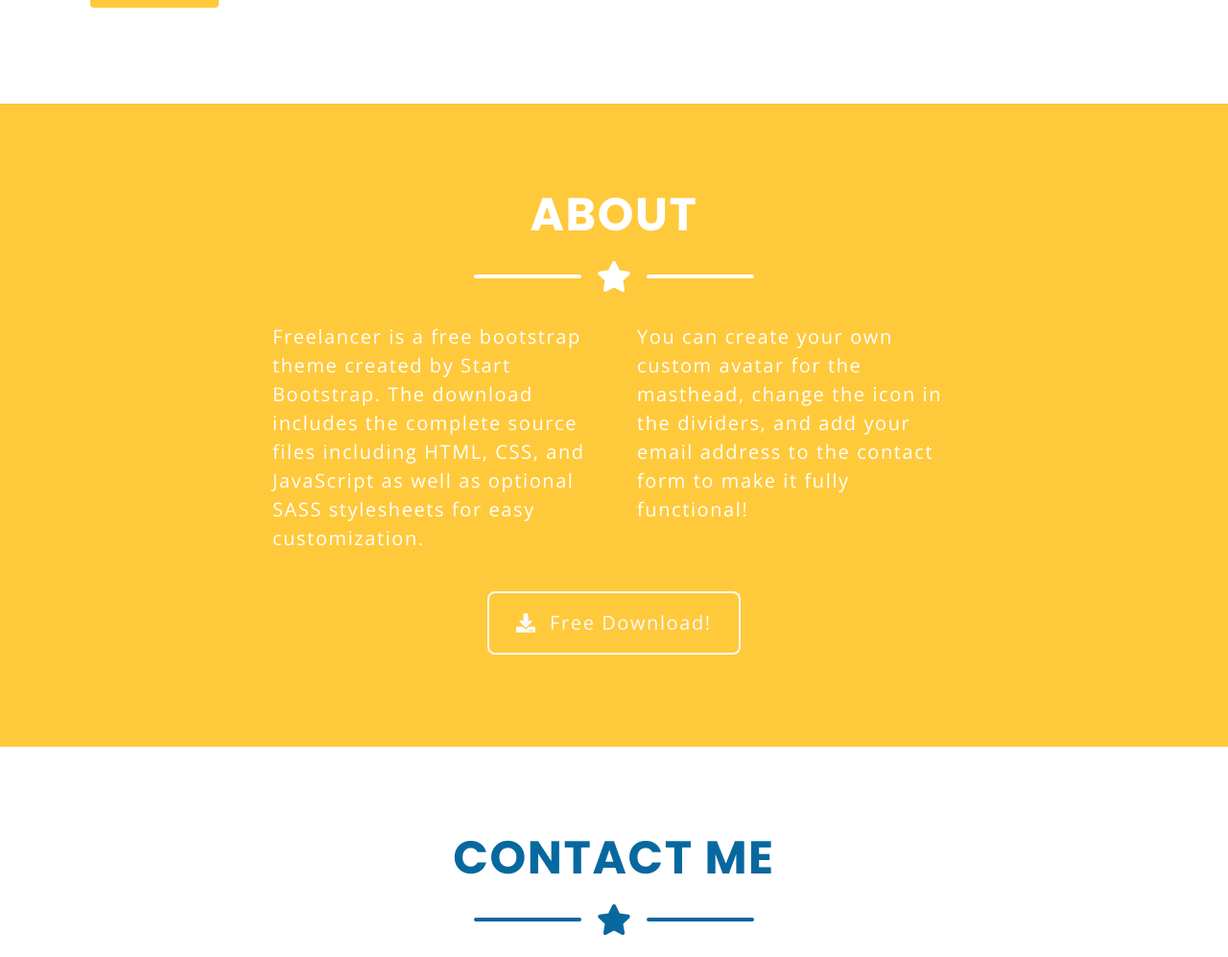
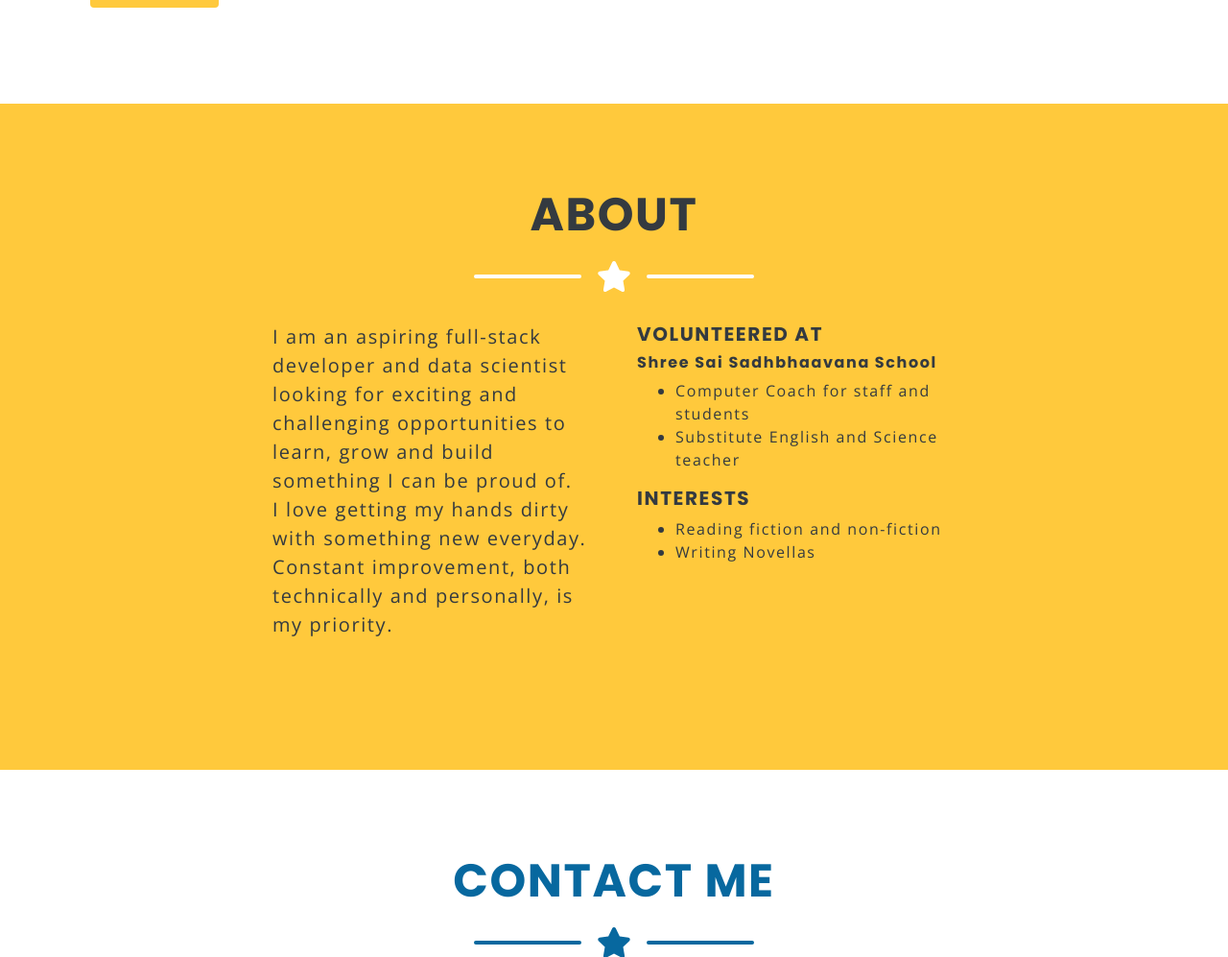
Before and after one commit to SanjithaSingh/portfolio, a Django app: page / in a window 1280 px wide. Shown: the part 1857-2854 px from the top of the page at 96% size. Run offline with Django 3.2, Linux system fonts and the light colour scheme; data that the repository does not hold is empty; some libraries are stand-ins or nearby versions.

Commit message:
added about section

```diff
--- a/jobs/templates/jobs/home.html
+++ b/jobs/templates/jobs/home.html
@@ -292,7 +292,7 @@
     <section class="page-section bg-primary text-white mb-0" id="about">
         <div class="container">
             <!-- About Section Heading-->
-            <h2 class="page-section-heading text-center text-uppercase text-white">About</h2>
+            <h2 class="page-section-heading text-center text-uppercase text-dark">About</h2>
             <!-- Icon Divider-->
             <div class="divider-custom divider-light">
                 <div class="divider-custom-line"></div>
@@ -300,23 +300,37 @@
                 <div class="divider-custom-line"></div>
             </div>
             <!-- About Section Content-->
-            <div class="row">
+            <div class="row text-dark">
                 <div class="col-lg-4 ml-auto">
-                    <p class="lead">Freelancer is a free bootstrap theme created by Start Bootstrap. The download
-                        includes the complete source files including HTML, CSS, and JavaScript as well as optional SASS
-                        stylesheets for easy customization.</p>
+                    <p class="lead">I am an aspiring full-stack developer and data scientist looking for exciting and
+                        challenging opportunities to learn, grow and build something I can be proud of. <br> I love
+                        getting
+                        my hands dirty with something new everyday. Constant improvement, both technically and
+                        personally,
+                        is my priority.</p>
                 </div>
                 <div class="col-lg-4 mr-auto">
-                    <p class="lead">You can create your own custom avatar for the masthead, change the icon in the
-                        dividers, and add your email address to the contact form to make it fully functional!</p>
+                    <div class="volunteer">
+                        <h5 class='text-uppercase'>Volunteered At</h5>
+                        <p class="h6">Shree Sai Sadhbhaavana School</p>
+                        <ul>
+                            <li>Computer Coach for staff and students</li>
+                            <li>Substitute English and Science teacher</li>
+                        </ul>
+                        <h5 class='text-uppercase'>Interests</h5>
+                        <ul>
+                            <li>Reading fiction and non-fiction</li>
+                            <li>Writing Novellas</li>
+                        </ul>
+                    </div>
+
                 </div>
             </div>
             <!-- About Section Button-->
             <div class="text-center mt-4">
-                <a class="btn btn-xl btn-outline-light" href="https://startbootstrap.com/themes/freelancer/">
-                    <i class="fas fa-download mr-2"></i>
-                    Free Download!
-                </a>
+                {% for skill in skills.all%}
+                <span class="btn btn-secondary my-1">{{skill}}</span>
+                {% endfor %}
             </div>
         </div>
     </section>
--- a/jobs/views.py
+++ b/jobs/views.py
@@ -1,10 +1,11 @@
 from django.shortcuts import render, get_object_or_404
-from .models import Job, Project
+from .models import Job, Project,Stack
 # Create your views here.
 def home(request):
     jobs = Job.objects
     projects= Project.objects
-    return render(request,'jobs/home.html',{'jobs':jobs,'projects':projects})
+    skills = Stack.objects
+    return render(request,'jobs/home.html',{'jobs':jobs,'projects':projects,'skills':skills})
 
 def detail(request, job_id):
     job_detail = get_object_or_404(Job,pk=job_id)
```
Also changed, not shown: jobs/static/home.css.
